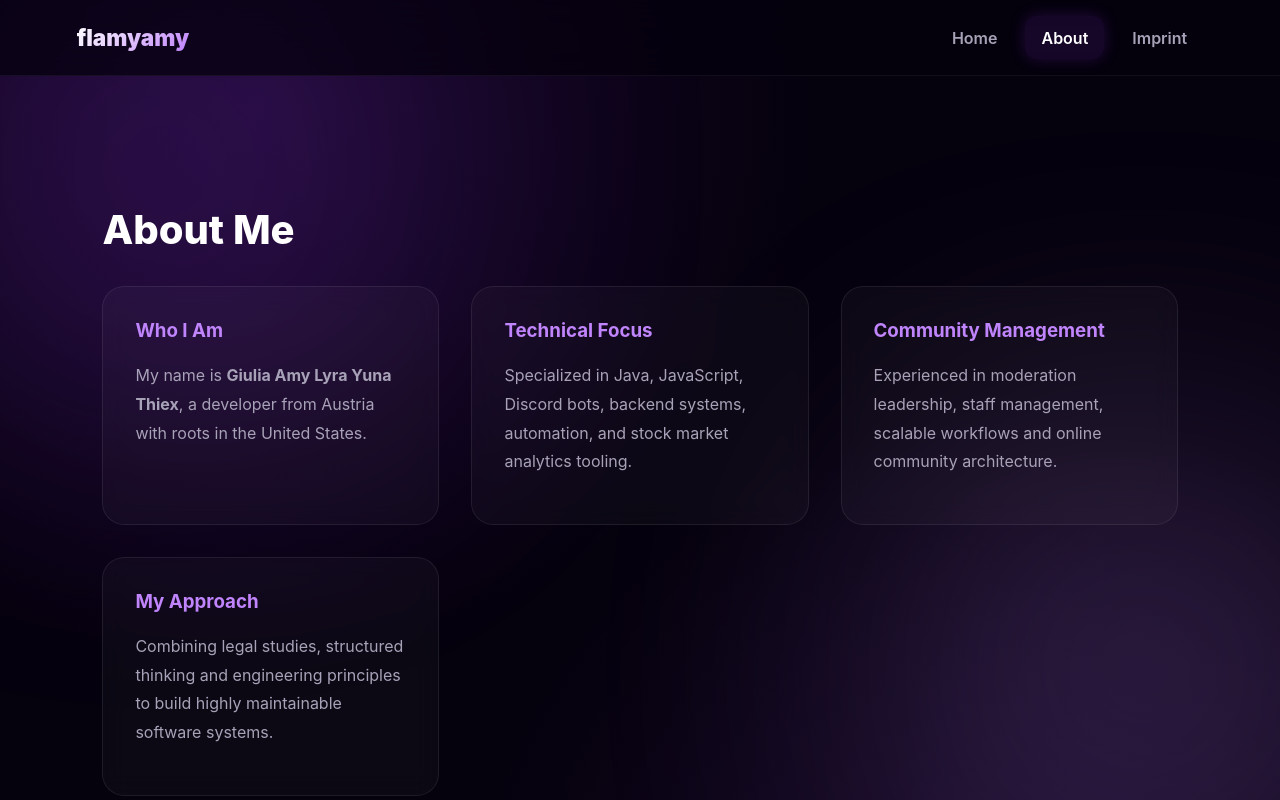
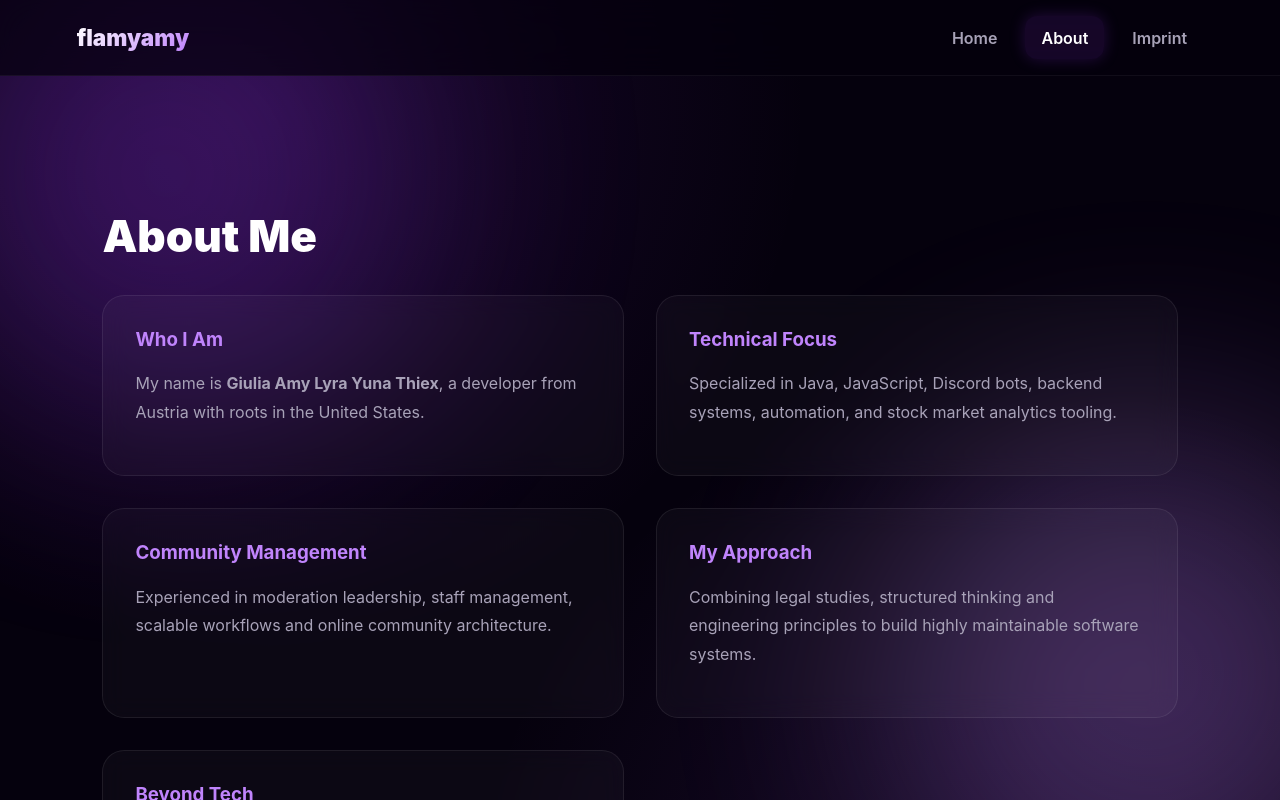
Before and after one commit to flamyamyamy/amys-portfilio, a Vue app in the folder amy-portfolio/: page /about in a window 1280 px wide. Shown: the top 800 px of the page. Built offline with nearby package versions, Linux system fonts and the light colour scheme.

Commit message:
style update

```diff
--- a/amy-portfolio/src/assets/main.css
+++ b/amy-portfolio/src/assets/main.css
@@ -15,7 +15,6 @@
   --purple: #9333ea;
   --purple-light: #c084fc;
   --purple-dark: #7c3aed;
-  --purple-glow: rgba(192, 132, 252, 0.35);
 }
 
 html {
@@ -40,10 +39,10 @@ body::after {
   width: 500px;
   height: 500px;
   border-radius: 50%;
-  filter: blur(140px);
-  opacity: 0.22;
+  filter: blur(120px);
+  opacity: 0.28;
   z-index: -1;
-  animation: float 20s infinite ease-in-out;
+  animation: float 18s infinite ease-in-out;
 }
 
 body::before {
@@ -61,17 +60,6 @@ body::after {
 @keyframes float {
   50% {
     transform: translateY(40px) translateX(30px);
-  }
-}
-
-@keyframes fadeUp {
-  from {
-    opacity: 0;
-    transform: translateY(30px);
-  }
-  to {
-    opacity: 1;
-    transform: translateY(0);
   }
 }
 
@@ -127,15 +115,6 @@ img {
   color: white;
   background: rgba(147, 51, 234, 0.12);
   box-shadow: 0 0 16px rgba(147, 51, 234, 0.22);
-}
-
-.nav-github {
-  background: linear-gradient(
-    135deg,
-    rgba(147, 51, 234, 0.18),
-    rgba(192, 132, 252, 0.08)
-  );
-  border: 1px solid rgba(192, 132, 252, 0.22);
 }
 
 .menu-toggle {
@@ -248,24 +227,19 @@ img {
 
 .section {
   padding: 6rem 8%;
-  animation: fadeUp 0.8s ease;
 }
 
 .section-title {
-  font-size: 2.5rem;
+  font-size: 2.75rem;
   margin-bottom: 2rem;
-  font-weight: 800;
+  font-weight: 900;
 }
 
 .projects-grid,
-.about-grid {
+.info-grid {
   display: grid;
-  grid-template-columns: repeat(auto-fit, minmax(320px, 1fr));
+  grid-template-columns: repeat(2, 1fr);
   gap: 2rem;
-}
-
-.about-full {
-  grid-column: 1 / -1;
 }
 
 .project-card,
@@ -286,19 +260,18 @@ img {
 .timeline-item:hover {
   transform: translateY(-6px);
   box-shadow: 0 0 30px rgba(147, 51, 234, 0.2);
-  border-color: rgba(192, 132, 252, 0.25);
 }
 
+.content-card h3,
 .project-card h3,
-.skill-card h3,
-.content-card h3 {
+.skill-card h3 {
   margin-top: 0;
   color: var(--purple-light);
 }
 
+.content-card p,
 .project-card p,
-.skill-card p,
-.content-card p {
+.skill-card p {
   color: var(--text-dim);
   line-height: 1.8;
 }
@@ -307,8 +280,6 @@ img {
   display: flex;
   flex-direction: column;
   gap: 1.5rem;
-  padding-left: 2rem;
-  border-left: 2px solid rgba(147, 51, 234, 0.3);
 }
 
 .timeline-item span {
@@ -318,10 +289,22 @@ img {
   font-weight: 700;
 }
 
+section {
+  animation: fadeUp 0.8s ease;
+}
+
+@keyframes fadeUp {
+  from {
+    opacity: 0;
+    transform: translateY(30px);
+  }
+}
+
 @media (max-width: 900px) {
-  .hero-content {
+  .hero-content,
+  .projects-grid,
+  .info-grid {
     grid-template-columns: 1fr;
-    text-align: center;
   }
 
   .hero-image {
@@ -375,13 +358,4 @@ img {
   .btn {
     width: 100%;
   }
-
-  .projects-grid,
-  .about-grid {
-    grid-template-columns: 1fr;
-  }
-
-  .about-full {
-    grid-column: auto;
-  }
 }
--- a/amy-portfolio/src/views/AboutView.vue
+++ b/amy-portfolio/src/views/AboutView.vue
@@ -3,7 +3,7 @@
     <section class="section">
       <h1 class="section-title">About Me</h1>
 
-      <div class="about-grid">
+      <div class="info-grid">
         <div class="content-card">
           <h3>Who I Am</h3>
           <p>
@@ -36,7 +36,7 @@
           </p>
         </div>
 
-        <div class="content-card about-full">
+        <div class="content-card">
           <h3>Beyond Tech</h3>
           <p>
             Outside programming I enjoy cooking, fitness,
--- a/amy-portfolio/src/views/ImprintView.vue
+++ b/amy-portfolio/src/views/ImprintView.vue
@@ -3,7 +3,7 @@
     <section class="section">
       <h1 class="section-title">Imprint</h1>
 
-      <div class="about-grid">
+      <div class="info-grid">
         <div class="content-card">
           <h3>Legal Disclosure</h3>
           <p>
@@ -37,7 +37,7 @@
           </p>
         </div>
 
-        <div class="content-card about-full">
+        <div class="content-card">
           <h3>External Links Liability</h3>
           <p>
             Operators of linked external pages are solely responsible
```
